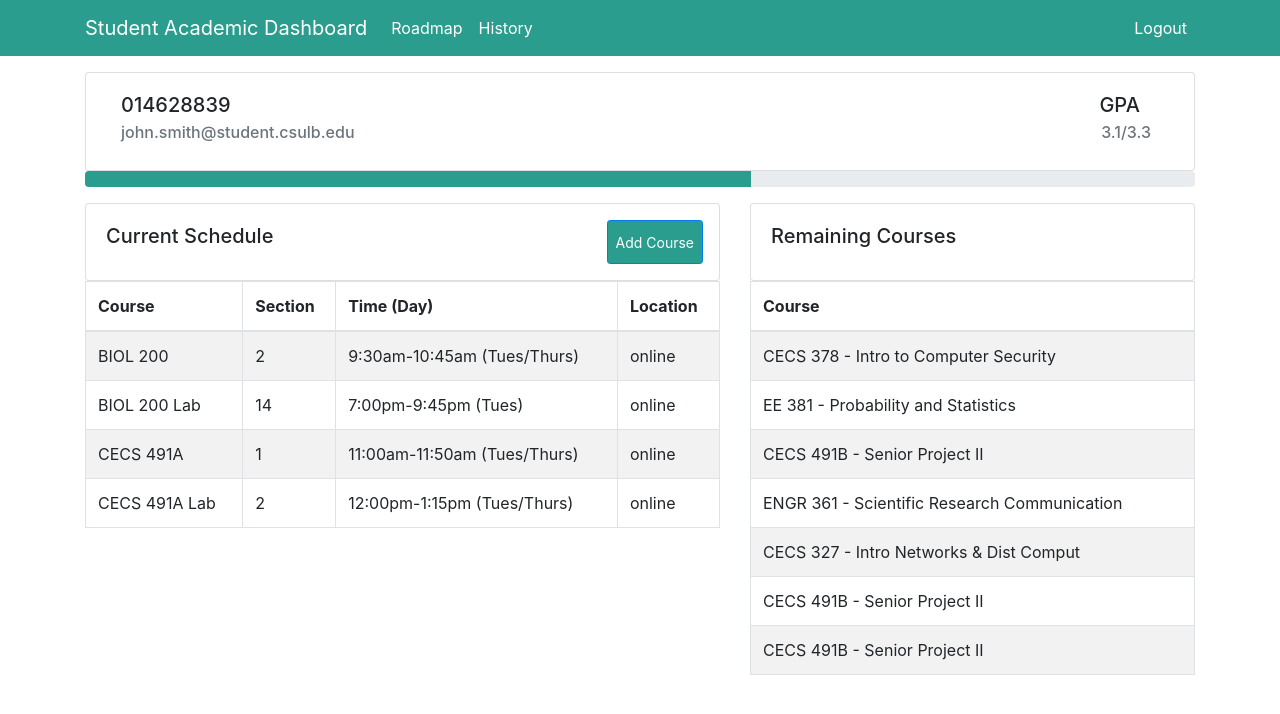
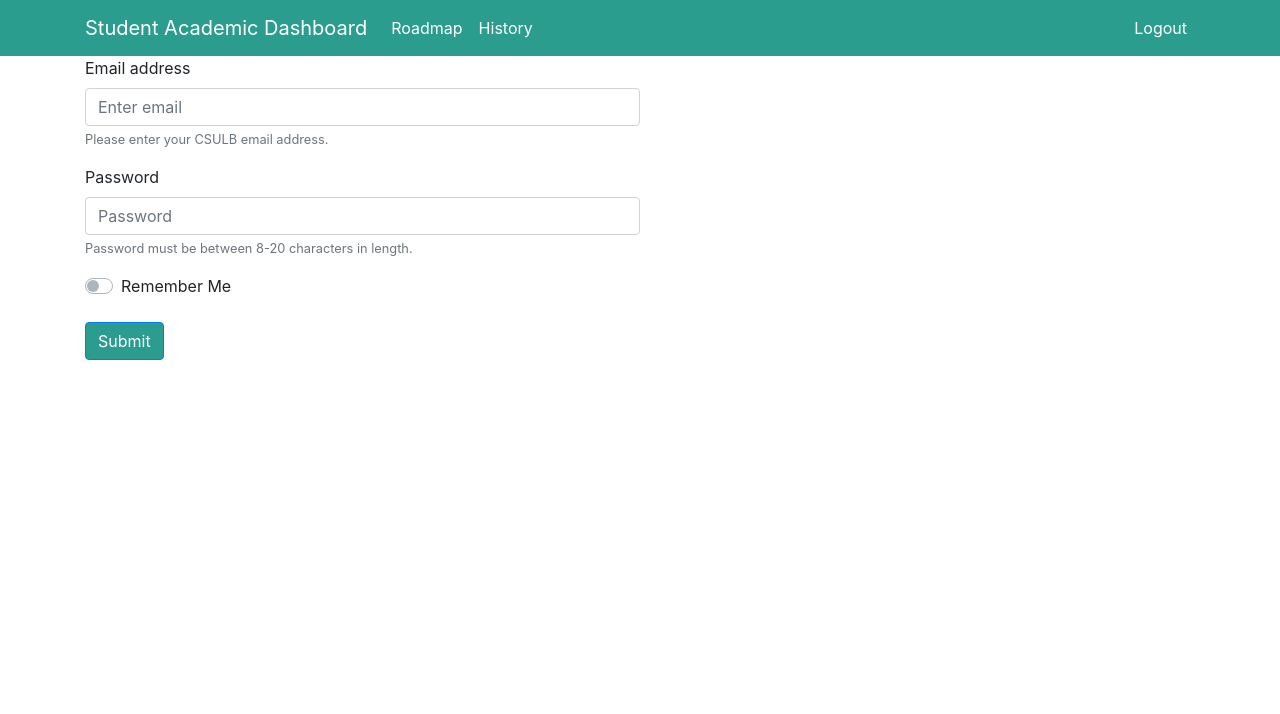
Before and after one commit to csulb-jondwoo/student-academic-dashboard, a React (Create React App) app in the folder client/: page /login in a window 1280 px wide. Before the commit this address led to /dashboard. Shown: the top 714 px of the page. Built offline with nearby package versions, Linux system fonts and the light colour scheme.

Commit message:
basic login

```diff
--- a/client/src/App.js
+++ b/client/src/App.js
@@ -9,6 +9,7 @@ import {
 
 import Navigation from './components/Navigation/Navigation';
 import Dashboard from './pages/Dashboard/Dashboard';
+import Login from './components/Login/Login';
 
 import './App.css';
 
@@ -20,6 +21,7 @@ function App() {
         <Container>
           <Switch>
             <Route path="/dashboard" exact component={Dashboard} />
+            <Route path="/login" exact component={Login} />
             {/* <Route path="/about" component={About} /> */}
             {/* if you want to pass props to route, render the component */}
             {/* <Route path="/new" render={() => <NewEntry />} /> */}
--- /dev/null
+++ b/client/src/components/Login/Login.css
@@ -0,0 +1,3 @@
+.formStyle {
+    width: 50%;
+}
--- a/client/src/components/Login/Login.js
+++ b/client/src/components/Login/Login.js
@@ -1,34 +1,37 @@
-import React, { Component } from "react"
+import React from "react";
+import Form from "react-bootstrap/Form";
+import Button from "react-bootstrap/Button";
+import "./Login.css";
 
-class Login extends Component {
-    constructor() {
-        super()
-        this.state = {
-            email: "",
-            password: "",
-        }
-        this.handleChange = this.handleChange.bind(this);
-        this.handleSubmit = this.handleSubmit.bind(this);
-    }
+function Login() {
+    return (
+        <Form className="formStyle">
+            <Form.Group controlId="formBasicEmail">
+                <Form.Label>Email address</Form.Label>
+                <Form.Control type="email" placeholder="Enter email" />
+                <Form.Text className="text-muted">
+                    Please enter your CSULB email address.
+                </Form.Text>
+            </Form.Group>
 
-    handleChange(event) {
-        this.setState({value: event.target.value});
-    }
+            <Form.Group controlId="formBasicPassword">
+                <Form.Label>Password</Form.Label>
+                <Form.Control type="password" placeholder="Password" />
+                <Form.Text className="text-muted">
+                    Password must be between 8-20 characters in length.
+                </Form.Text>
+            </Form.Group>
+            <Form.Check
+                type="switch"
+                id="rememberMe"
+                label="Remember Me"
+            />
+            <br />
+            <Button variant="primary" type="submit">
+                Submit
+            </Button>
+        </Form>
+    )
+}
 
-    handleSubmit(event) {
-        alert("Form was submitted.");
-        event.preventDefault();
-    }
-
-    render() {
-        return (
-            <div>
-                <form onSubmit={this.handleSubmit}>
-                    <label>
-
-                    </label>
-                </form>
-            </div>
-        )
-    }
-}
+export default Login
```
